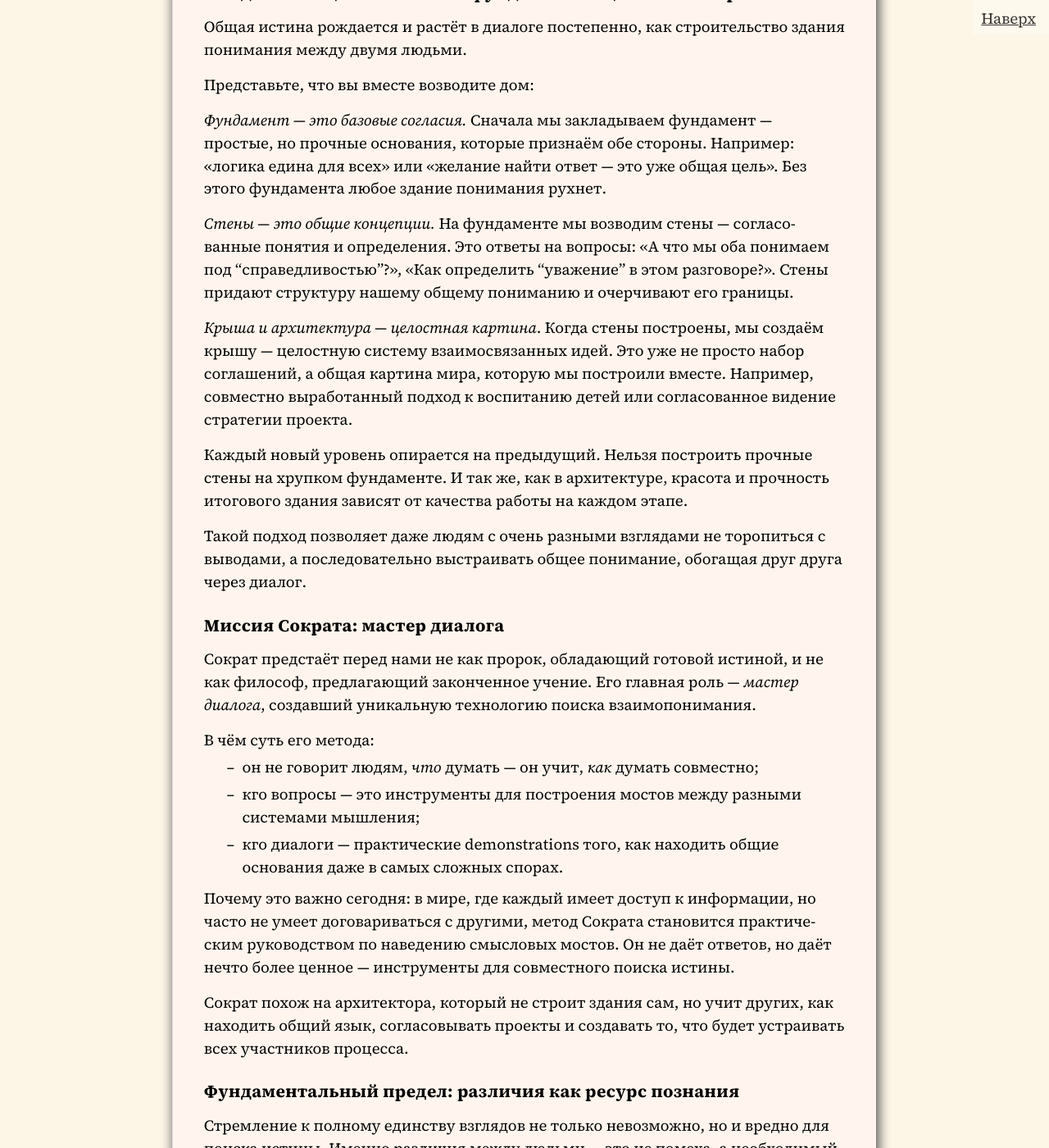
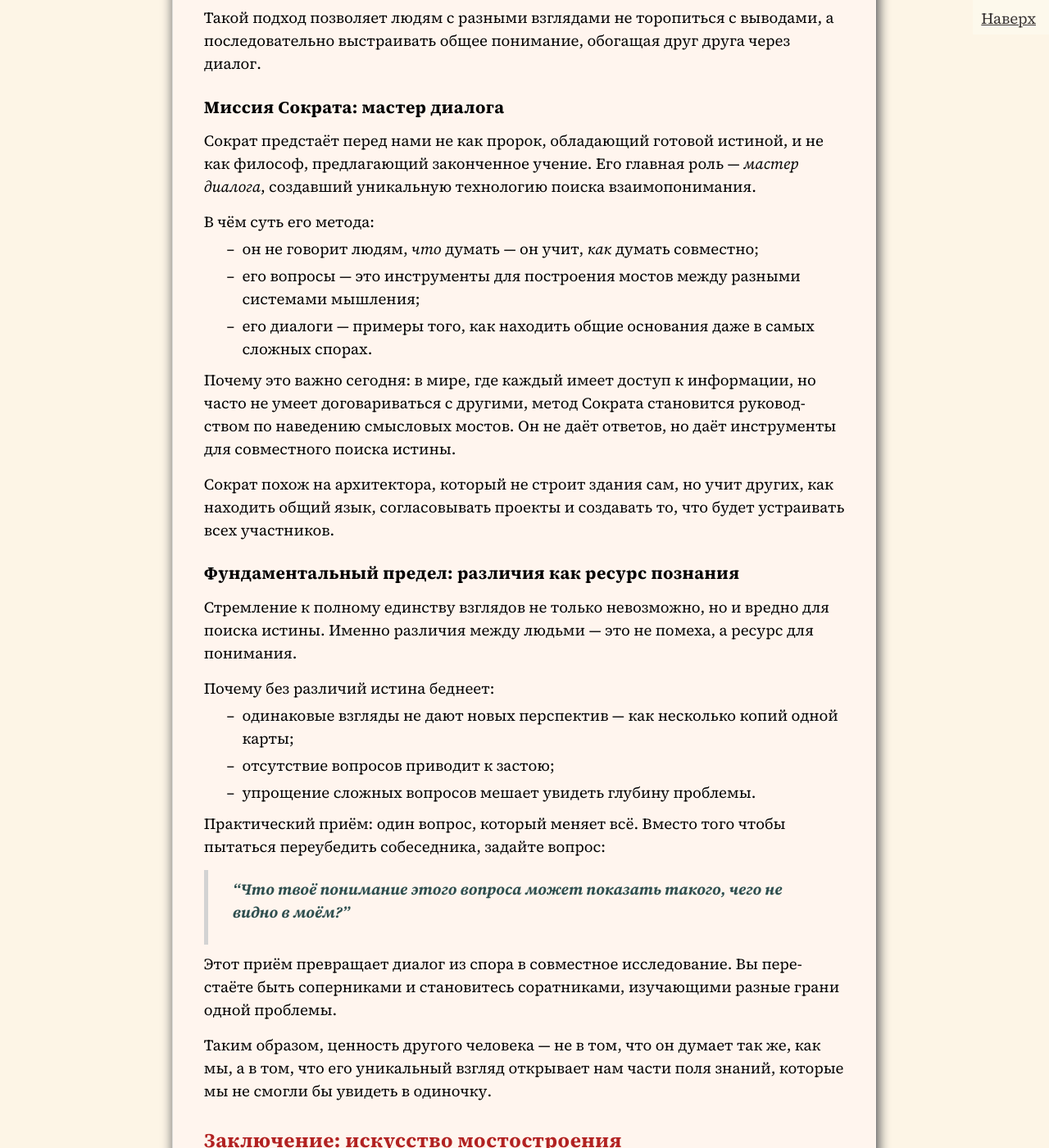
Before and after one commit to SergSi/land-use-art, a Jekyll site: the page built from _posts/2025-10-31-train.md, in a window 1280 px wide and 1400 px high, scrolled down 5150 px. Shown: the whole window at 82% size. Built offline with Jekyll 4.4.1, drawn with Linux system fonts in a browser that asks for light colours; some web fonts are replaced; some of the changed text lies outside the part shown.

Commit message:
Update 2025-10-31-train.md

```diff
--- a/_posts/2025-10-31-train.md
+++ b/_posts/2025-10-31-train.md
@@ -9,13 +9,7 @@
 class: mind
 ---
 
-Когда обычный комментарий в соцсети может мгновенно превратиться в объявление войны, а разговор за семейным столом рискует зайти в тупик из-за разного видения мира, — мы сталкиваемся с главным парадоксом цифровой эпохи. Технологии связали нас, как никогда прежде, но одновременно развели по разные стороны смысловых баррикад. Публичное пространство сегодня — это не площадка для дискуссии, а поле битвы, где сталкиваются не просто разные мнения, а целые вселенные, несовместимые картины мира.
-
-В этой ситуации живой и открытый диалог с инакомыслящими становится не просто редким — он почти невозможен. Вместо него нам навязываются два тупиковых сценария: комфортные, но бесплодные монологи в «эхо-камерах», где алгоритмы подпитывают нас лишь тем, с чем мы уже согласны, или же силовое противостояние, где чужая позиция воспринимается не как точка зрения, а как угроза, подлежащая немедленному устранению.
-
-На этом фоне метод древнегреческого философа Сократа с его настойчивым вопросом «Что такое?..» может показаться наивным анахронизмом. Но это обманчивое впечатление. Именно сейчас его подход обретает новую, огненную актуальность.
-
-Ещё в V веке до нашей эры Сократ совершил ключевое открытие: истина — это не готовый продукт, который можно передать как предмет. Она рождается в процессе совместного поиска, в диалоге.
+Ещё в V веке до нашей эры Сократ совершил открытие: истина — это не готовый продукт, который можно передать как предмет. Она рождается в процессе совместного поиска, в диалоге.
 
 Опираясь на это открытие, мы предлагаем простую и практичную «модель согласованного понимания». Эта модель показывает, как люди с принципиально разными взглядами могут находить общий язык, не отказываясь от своей индивидуальности и не поступаясь принципами.
 
@@ -91,7 +85,7 @@
 
 Каждое такое основание становится *опорной точкой* для дальнейшего взаимопонимания. Как фундамент дома — именно на этих признанных обеими сторонами принципах можно строить общее понимание.
 
-Проще говоря: сначала мы учимся говорить на одном языке, а потом обнаруживаем, что есть вещи, в которых мы изначально согласны. Эти "точки согласия" и становятся основой для любого конструктивного диалога.
+Проще говоря: сначала мы учимся говорить на одном языке, а потом обнаруживаем, что есть вещи, в которых мы изначально согласны. Эти "точки согласия" становятся основой для любого конструктивного диалога.
 
 ### Рождение общей истины: от фундамента к целостной картине
 
@@ -101,13 +95,13 @@
 
 *Фундамент — это базовые согласия.* Сначала мы закладываем фундамент — простые, но прочные основания, которые признаём обе стороны. Например: «логика едина для всех» или «желание найти ответ — это уже общая цель». Без этого фундамента любое здание понимания рухнет.
 
-*Стены — это общие концепции.* На фундаменте мы возводим стены — согласованные понятия и определения. Это ответы на вопросы: «А что мы оба понимаем под "справедливостью"?», «Как определить "уважение" в этом разговоре?». Стены придают структуру нашему общему пониманию и очерчивают его границы.
+*Стены — это общие концепции.* На фундаменте мы возводим стены — согласованные понятия и определения. Это ответы на вопросы: «А что мы оба понимаем под "справедливостью"?», «Как определить "уважение" в этом разговоре?». Стены придают структуру общему пониманию и очерчивают его границы.
 
-*Крыша и архитектура — целостная картина*. Когда стены построены, мы создаём крышу — целостную систему взаимосвязанных идей. Это уже не просто набор соглашений, а общая картина мира, которую мы построили вместе. Например, совместно выработанный подход к воспитанию детей или согласованное видение стратегии проекта.
+*Крыша и архитектура — целостная картина*. Когда стены построены, мы создаём крышу — целостную систему взаимосвязанных идей. Это не просто набор соглашений, а общая картина мира, которую мы построили вместе. Например, совместно выработанный подход к воспитанию детей или согласованное видение стратегии проекта.
 
 Каждый новый уровень опирается на предыдущий. Нельзя построить прочные стены на хрупком фундаменте. И так же, как в архитектуре, красота и прочность итогового здания зависят от качества работы на каждом этапе.
 
-Такой подход позволяет даже людям с очень разными взглядами не торопиться с выводами, а последовательно выстраивать общее понимание, обогащая друг друга через диалог.
+Такой подход позволяет людям с разными взглядами не торопиться с выводами, а последовательно выстраивать общее понимание, обогащая друг друга через диалог.
 
 ### Миссия Сократа: мастер диалога
 
@@ -116,16 +110,16 @@
 В чём суть его метода:
 
 - он не говорит людям, *что* думать — он учит, *как* думать совместно;
-- кго вопросы — это инструменты для построения мостов между разными системами мышления;
-- кго диалоги — практические demonstrations того, как находить общие основания даже в самых сложных спорах.
+- его вопросы — это инструменты для построения мостов между разными системами мышления;
+- его диалоги — примеры того, как находить общие основания даже в самых сложных спорах.
 
-Почему это важно сегодня: в мире, где каждый имеет доступ к информации, но часто не умеет договариваться с другими, метод Сократа становится практическим руководством по наведению смысловых мостов. Он не даёт ответов, но даёт нечто более ценное — инструменты для совместного поиска истины.
+Почему это важно сегодня: в мире, где каждый имеет доступ к информации, но часто не умеет договариваться с другими, метод Сократа становится руководством по наведению смысловых мостов. Он не даёт ответов, но даёт инструменты для совместного поиска истины.
 
-Сократ похож на архитектора, который не строит здания сам, но учит других, как находить общий язык, согласовывать проекты и создавать то, что будет устраивать всех участников процесса.
+Сократ похож на архитектора, который не строит здания сам, но учит других, как находить общий язык, согласовывать проекты и создавать то, что будет устраивать всех участников.
 
 ### Фундаментальный предел: различия как ресурс познания
 
-Стремление к полному единству взглядов не только невозможно, но и вредно для поиска истины. Именно различия между людьми — это не помеха, а необходимый ресурс для понимания.
+Стремление к полному единству взглядов не только невозможно, но и вредно для поиска истины. Именно различия между людьми — это не помеха, а ресурс для понимания.
 
 Почему без различий истина беднеет:
 
@@ -133,20 +127,13 @@
 - отсутствие вопросов приводит к застою;
 - упрощение сложных вопросов мешает увидеть глубину проблемы.
 
-Практический приём: один вопрос, который меняет всё. Вместо того чтобы пытаться переубедить собеседника, задайте другой вопрос:
+Практический приём: один вопрос, который меняет всё. Вместо того чтобы пытаться переубедить собеседника, задайте вопрос:
 
 > ***"Что твоё понимание этого вопроса может показать такого, чего не видно в моём?"***
 
 Этот приём превращает диалог из спора в совместное исследование. Вы перестаёте быть соперниками и становитесь соратниками, изучающими разные грани одной проблемы.
 
-Как это работает на практике:
-
-1. *Обозначьте* — сформулируйте, в чём именно вы расходитесь.
-2. *Исследуйте* — изучите это различие как новую территорию на общей карте знаний.
-
-Например, если вы расходитесь в понимании справедливости, не спорьте, чьё определение правильнее. Спросите: *"Что твоё понимание справедливости может показать такого, чего не видно в моём?"*
-
-Таким образом, ценность другого человека — не в том, что он думает так же, как мы, а в том, что его уникальный взгляд открывает нам части общего поля знаний, которые мы не смогли бы увидеть в одиночку.
+Таким образом, ценность другого человека — не в том, что он думает так же, как мы, а в том, что его уникальный взгляд открывает нам части поля знаний, которые мы не смогли бы увидеть в одиночку.
 
 ## Заключение: искусство мостостроения
 
@@ -154,13 +141,11 @@
 
 Наша модель предлагает третий путь — быть не воинами, защищающими свои взгляды, а исследователями, которые вместе ищут истину.
 
-Эта модель — практическое руководство, которое меняет наш взгляд на диалог. Мы начинаем видеть в другом человеке не противника с неправильными взглядами, а партнёра в исследовании. Истина — не приз, который нужно завоевать, а общее понимание, которое мы создаём вместе.
+Эта модель — руководство, которое может изменить взгляд на диалог. Мы начинаем видеть в другом человеке не противника с неправильными взглядами, а партнёра в исследовании. Истина — не приз, который нужно завоевать, а общее понимание, которое мы создаём вместе.
 
 Самое важное — мы понимаем, что различия между нами не мешают диалогу, а помогают ему. Они показывают, куда направить наши общие усилия, обогащают понимание и не дают нам остановиться в развитии.
 
-Математическая формула в нашей модели помогает перевести философские идеи на язык практических действий. Она показывает: важно не просто набирать больше общих точек зрения, а учиться вести диалог лучше — задавать правильные вопросы, слушать и создавать атмосферу, где различия помогают, а не мешают пониманию.
-
-Метод Сократа полезен не только в науке, но и в обычной жизни — в семейных разговорах, рабочих обсуждениях, общественных дискуссиях. Его суть в том, чтобы не бороться с различиями, а использовать их для общего роста.
+Метод Сократа полезен в обычной жизни — в семейных разговорах, рабочих обсуждениях, общественных дискуссиях. Его суть в том, чтобы не бороться с различиями, а использовать их для общего роста.
 
 Наша модель приглашает каждого из защитника своей правоты стать исследователем общего мира. Это требует смелости признать, что наша картина мира неполная, и мудрости ценить другие взгляды как дополнение к нашим собственным.
 
@@ -196,9 +181,9 @@
 
 ***k*** — *коэффициент Сократа:* мастерство ведения диалога. Показывает, насколько умело участники превращают найденные согласия (**C**) в качественное понимание (*V<sub>i</sub>*).
 
-- `k ~ 0.3`: поверхностный разговор, неглубокие вопросы.
-- `k ~ 1.0`: содержательный диалог, активное слушание.
-- `k > 1.5`: искусство сократовского вопрошания, совместное мышление.
+- *`k ~ 0.3`: поверхностный разговор, неглубокие вопросы.*
+- *`k ~ 1.0`: содержательный диалог, активное слушание.*
+- *`k > 1.5`: искусство сократовского вопрошания, совместное мышление.*
 
 **N** — *объём различий:* естественным образом определяется как `N = T - C`. Это не «разногласия», а неосвоенный потенциал для роста понимания.
 
```
Also changed, not shown: other parts of _posts/2025-10-31-train.md (+13 -19 lines).
